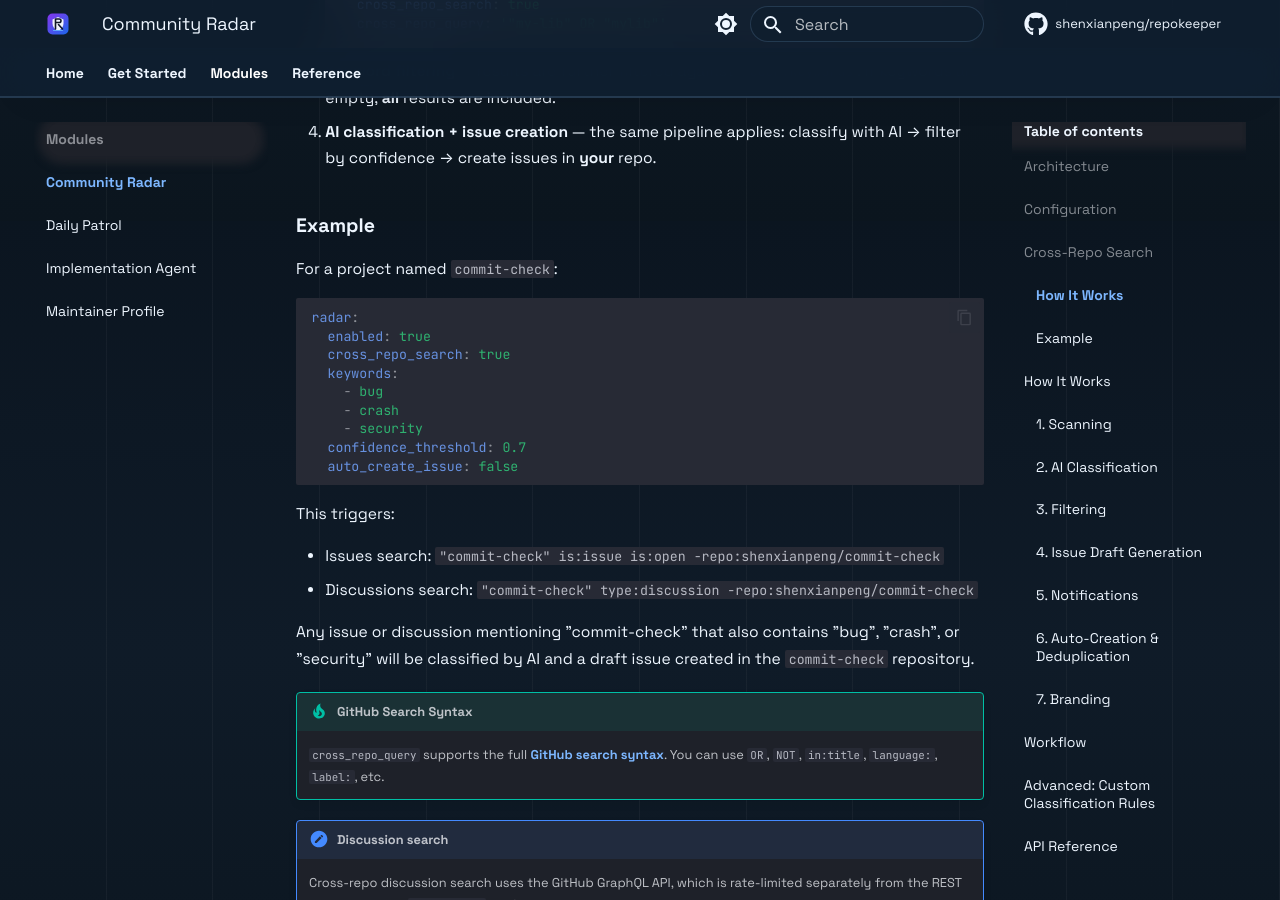
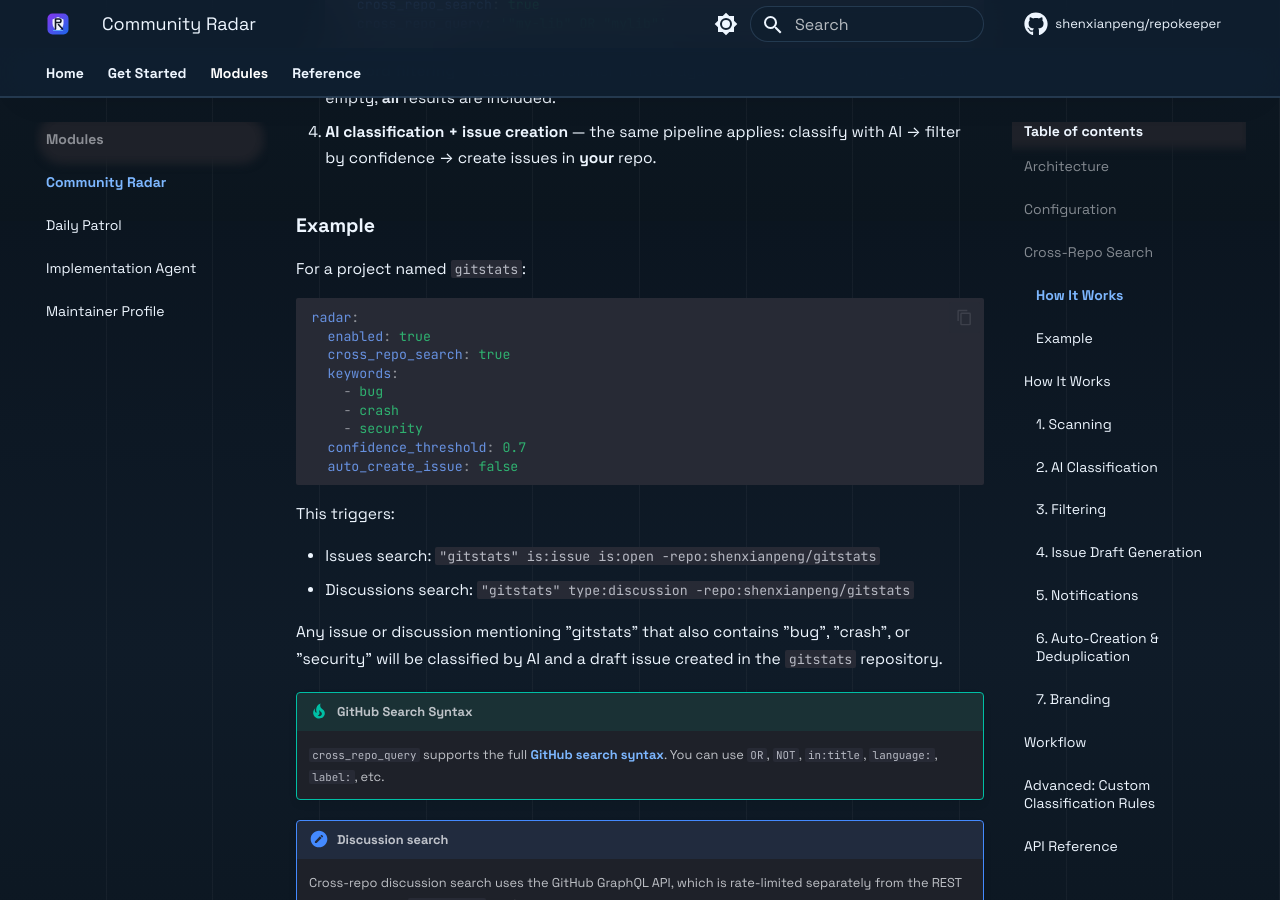
Before and after one commit to shenxianpeng/repokeeper, an MkDocs documentation site: the page built from docs/module-1-radar.md, in a window 1280 px wide and 900 px high, scrolled down 2479 px. Built offline with MkDocs 1.6.1 and Material for MkDocs 9.7.7, drawn with Linux system fonts in a browser that asks for light colours; comment, search, counter and statistics services are not loaded.

Commit message:
docs: update example project name in Community Radar documentation

````diff
--- a/docs/module-1-radar.md
+++ b/docs/module-1-radar.md
@@ -94,7 +94,7 @@ alternatives.
 
 ### Example
 
-For a project named `commit-check`:
+For a project named `gitstats`:
 
 ```yaml
 radar:
@@ -110,12 +110,12 @@ radar:
 
 This triggers:
 
-- Issues search: `"commit-check" is:issue is:open -repo:shenxianpeng/commit-check`
-- Discussions search: `"commit-check" type:discussion -repo:shenxianpeng/commit-check`
+- Issues search: `"gitstats" is:issue is:open -repo:shenxianpeng/gitstats`
+- Discussions search: `"gitstats" type:discussion -repo:shenxianpeng/gitstats`
 
-Any issue or discussion mentioning "commit-check" that also contains
+Any issue or discussion mentioning "gitstats" that also contains
 "bug", "crash", or "security" will be classified by AI and a draft issue
-created in the `commit-check` repository.
+created in the `gitstats` repository.
 
 !!! tip "GitHub Search Syntax"
     `cross_repo_query` supports the full
````
